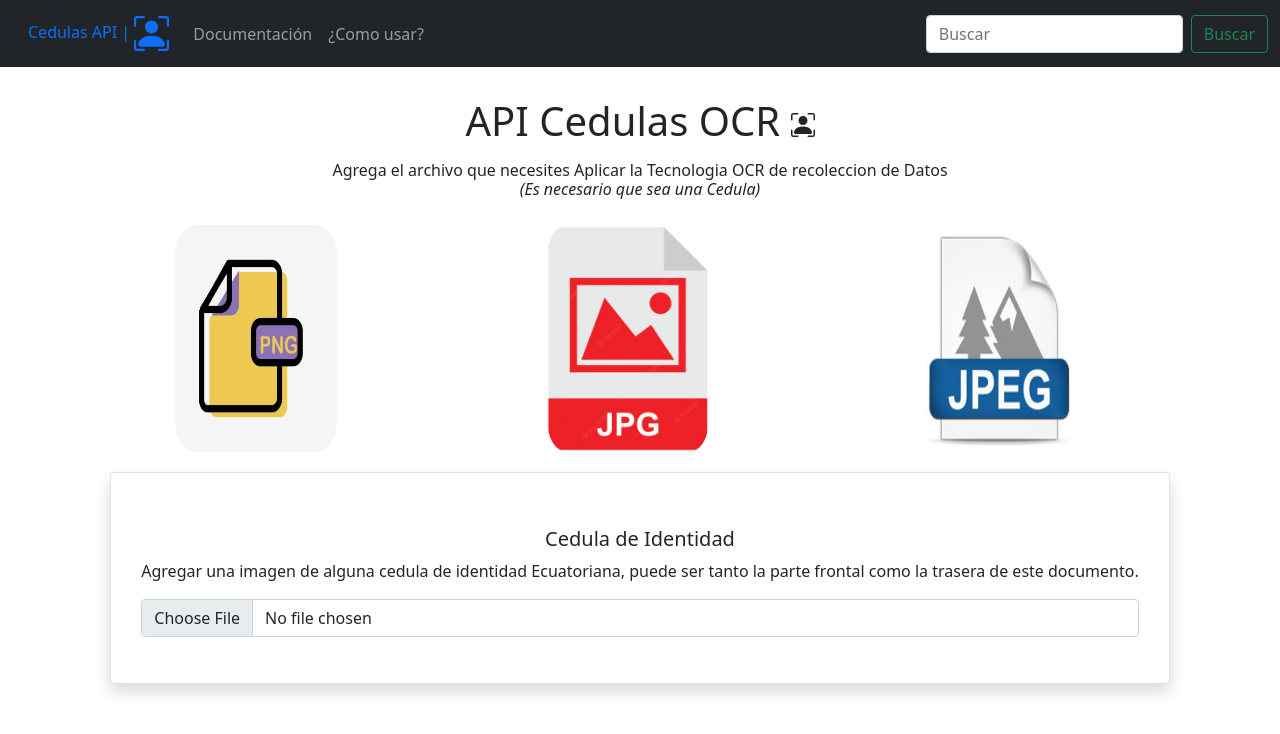
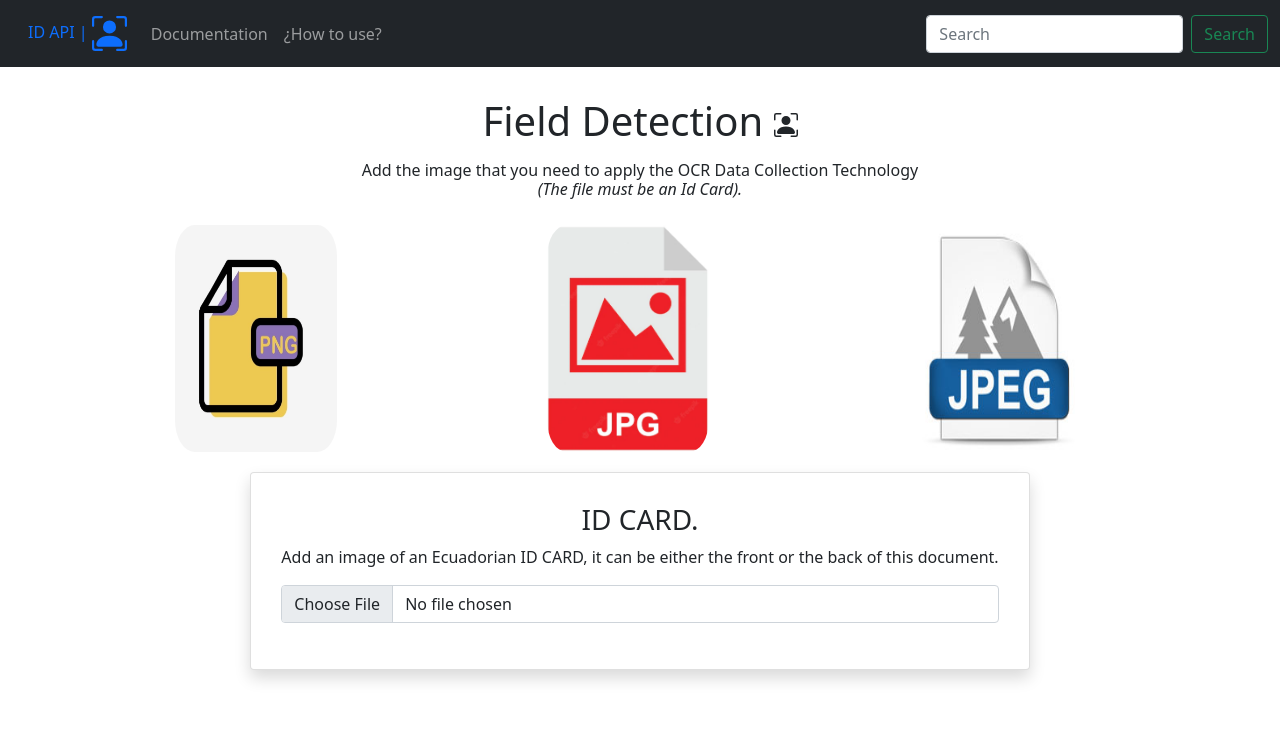
Before and after one commit to ErickAlejandro/cedulas-api-front, an Angular app: page /api-cedulas-ocr in a window 1280 px wide. Shown: the top 734 px of the page. Built offline with nearby package versions, Linux system fonts and the light colour scheme.

Commit message:
Added modified, traslated to English

```diff
--- a/src/app/app.component.html
+++ b/src/app/app.component.html
@@ -5,7 +5,7 @@
   <meta charset="UTF-8">
   <meta http-equiv="X-UA-Compatible" content="IE=edge">
   <meta name="viewport" content="width=\, initial-scale=1.0">
-  <title>Cedulas-API</title>
+  <title>ID-API</title>
 </head>
 
 <body>
@@ -13,7 +13,7 @@
   <!-- navigator -->
   <nav class="navbar navbar-expand-lg navbar-dark bg-dark">
     <div class="container-fluid">
-      <a class="nav-link" href="/api-cedulas-ocr">Cedulas API | <svg xmlns="http://www.w3.org/2000/svg" width="35" height="35"
+      <a class="nav-link" href="/api-cedulas-ocr">ID API | <svg xmlns="http://www.w3.org/2000/svg" width="35" height="35"
           fill="currentColor" class="bi bi-person-bounding-box" viewBox="0 0 16 16">
           <path
             d="M1.5 1a.5.5 0 0 0-.5.5v3a.5.5 0 0 1-1 0v-3A1.5 1.5 0 0 1 1.5 0h3a.5.5 0 0 1 0 1h-3zM11 .5a.5.5 0 0 1 .5-.5h3A1.5 1.5 0 0 1 16 1.5v3a.5.5 0 0 1-1 0v-3a.5.5 0 0 0-.5-.5h-3a.5.5 0 0 1-.5-.5zM.5 11a.5.5 0 0 1 .5.5v3a.5.5 0 0 0 .5.5h3a.5.5 0 0 1 0 1h-3A1.5 1.5 0 0 1 0 14.5v-3a.5.5 0 0 1 .5-.5zm15 0a.5.5 0 0 1 .5.5v3a1.5 1.5 0 0 1-1.5 1.5h-3a.5.5 0 0 1 0-1h3a.5.5 0 0 0 .5-.5v-3a.5.5 0 0 1 .5-.5z" />
@@ -25,13 +25,13 @@
       </button>
       <div class="collapse navbar-collapse" id="navbarNavAltMarkup">
         <div class="navbar-nav">
-          <a class="nav-link" aria-current="page" href="/documentacion">Documentación</a>
-          <a class="nav-link" href="/como-usar">¿Como usar?</a>
+          <a class="nav-link" aria-current="page" href="/documentacion">Documentation</a>
+          <a class="nav-link" href="/como-usar">¿How to use?</a>
         </div>
       </div>
       <form class="d-flex">
-        <input class="form-control me-2" type="search" placeholder="Buscar" aria-label="Search">
-        <button class="btn btn-outline-success" type="submit">Buscar</button>
+        <input class="form-control me-2" type="search" placeholder="Search" aria-label="Search">
+        <button class="btn btn-outline-success" type="submit">Search</button>
       </form>
     </div>
   </nav>
--- a/src/app/components/api-cedulas-ocr/api-cedulas-ocr.component.html
+++ b/src/app/components/api-cedulas-ocr/api-cedulas-ocr.component.html
@@ -1,12 +1,11 @@
 <script src="https://unpkg.com/sweetalert/dist/sweetalert.min.js"></script>
 <link rel="stylesheet" href="https://cdn.jsdelivr.net/npm/animate.css@3.5.2/animate.min.css" >
 <link rel="stylesheet" href="https://cdnjs.cloudflare.com/ajax/libs/animate.css/3.5.2/animate.min.css" >
-
 <html>
     <ng-container>
       <div id="title">
       <h1 id="title">
-        <p class="text-center animated pulse ">API Cedulas OCR <svg xmlns="http://www.w3.org/2000/svg" width="24" height="24"
+        <p class="text-center animated pulse ">Field Detection <svg xmlns="http://www.w3.org/2000/svg" width="24" height="24"
           fill="currentColor" class="bi bi-person-bounding-box" viewBox="0 0 16 16">
           <path
           d="M1.5 1a.5.5 0 0 0-.5.5v3a.5.5 0 0 1-1 0v-3A1.5 1.5 0 0 1 1.5 0h3a.5.5 0 0 1 0 1h-3zM11 .5a.5.5 0 0 1 .5-.5h3A1.5 1.5 0 0 1 16 1.5v3a.5.5 0 0 1-1 0v-3a.5.5 0 0 0-.5-.5h-3a.5.5 0 0 1-.5-.5zM.5 11a.5.5 0 0 1 .5.5v3a.5.5 0 0 0 .5.5h3a.5.5 0 0 1 0 1h-3A1.5 1.5 0 0 1 0 14.5v-3a.5.5 0 0 1 .5-.5zm15 0a.5.5 0 0 1 .5.5v3a1.5 1.5 0 0 1-1.5 1.5h-3a.5.5 0 0 1 0-1h3a.5.5 0 0 0 .5-.5v-3a.5.5 0 0 1 .5-.5z" />
@@ -15,13 +14,11 @@
       </h1>
     </div>
     </ng-container>
-
     <div class="container">
     <div class="row">
       <ng-container id="program_ocrd">
         <div class="text-center">
-          <h6>Agrega el archivo que necesites Aplicar la Tecnologia OCR de recoleccion de Datos <p class="fst-italic">(Es
-            necesario que sea una Cedula)</p>
+          <h6>Add the image that you need to apply the OCR Data Collection Technology <p class="fst-italic">(The file must be an Id Card).</p>
         </h6>
       </div>
       <div class="row" *ngIf="!preview">
@@ -36,8 +33,7 @@
   <!-- CARTA DE SUBIR EL ARCHIVO -->
     <div class="row">
       <div class="card shadow col-5 bg-body rounded animated fadeInUp" style="width: auto;">
-        <br>
-        <h5 class="card-title text-center ">Cedula de Identidad</h5>
+        <h3 class="card-title text-center ">ID CARD.</h3>
         <!-- PREVISTA DE LA IMAGEN -->
         <div id="div_img" align="center" *ngIf="preview && !this.canv_img">
           <img id="imageDraw" width="1000px" height="auto" [src]="preview" alt="Imagen de la cedula">
@@ -46,9 +42,7 @@
           <canvas id="micanvas"></canvas>
         </div>
         <div>
-          <p class="card-text text-center"> Agregar una imagen de alguna cedula de identidad Ecuatoriana, puede ser tanto
-            la
-            parte frontal como la trasera de este documento.</p>
+          <p class="card-text text-center"> Add an image of an Ecuadorian ID CARD, it can be either the front or the back of this document.</p>
           <div class="mb-3">
             <!-- definir componenete -->
             <input (change)="capturarFile($event)" class="form-control" type="file" id="formFile">
@@ -62,77 +56,77 @@
       <!-- CARTA PARA LOS CHECKS -->
       <div id="campos" class="card shadow col-7 bg-body rounded animated fadeInRight" *ngIf="loading == false" style="width:700px;">
 
-        <h5 class="card-text text-center">Información de la cedula</h5>
+        <h5 class="card-text text-center">Information of ID</h5>
         <div id="buttons">
           <br>
-          <button type="button" class="btn btn-info" (click)="refresh()">Nuevo Archivo</button>
+          <button type="button" class="btn btn-info" (click)="refresh()">New File</button>
         </div>
         <div id="button2">
           <br>
-          <button type="button" class="btn btn-danger" (click)="uncheck()">Resetear cuadros</button>
+          <button type="button" class="btn btn-danger" (click)="uncheck()">Reset drawing</button>
         </div>
 
         <table class="table table-dark">
           <thead>
             <tr>
-              <th scope="col" style="text-align: center;">CAMPO</th>
-              <th scope="col" style="text-align: center;">TEXTO</th>
-              <th scope="col" style="text-align: center;">DIBUJAR</th>
+              <th scope="col" style="text-align: center;">FIELD</th>
+              <th scope="col" style="text-align: center;">TEXT</th>
+              <th scope="col" style="text-align: center;">DRAW</th>
             </tr>
           </thead>
           <tbody class="post">
             <tr *ngIf="this.information_cedulas.cedula.text_ocr != '' " style="text-align: center;">
-              <td scope="row"> Cedula</td>
+              <td scope="row"> ID</td>
               <td scope="row">{{this.information_cedulas.cedula.text_ocr}}</td>
               <td scope="row"><input type="checkbox"  class="form-check-input" id="check_cedula"  (click)="draw_cedula()" value="false"> </td>
             </tr>
             <tr *ngIf="this.information_cedulas.nombres.text_ocr != '' " style="text-align: center;">
-              <td scope="row"> Nombres</td>
+              <td scope="row"> Names</td>
               <td scope="row">{{this.information_cedulas.nombres.text_ocr}}</td>
               <td scope="row"><input type="checkbox" class="form-check-input" id="check_nombres"  (click)="draw_nombre()" value="false"> </td>
             </tr>
             <tr *ngIf="this.information_cedulas.lugar_nacimiento.text_ocr != '' " style="text-align: center;">
-              <td scope="row"> Lugar de Nacimiento</td>
+              <td scope="row"> Place of Birth</td>
               <td scope="row">{{this.information_cedulas.lugar_nacimiento.text_ocr}}</td>
               <td scope="row"><input type="checkbox" class="form-check-input" id="check_lugar_nacimiento"  (click)="draw_lugar_nacimiento()" value="false"></td>
             </tr>
             <tr *ngIf="this.information_cedulas.fecha_nacimiento.text_ocr != '' " style="text-align: center;">
-              <td scope="row"> Fecha de Nacimiento</td>
+              <td scope="row"> Date of Birth</td>
               <td scope="row">{{this.information_cedulas.fecha_nacimiento.text_ocr}}</td>
               <td scope="row"><input type="checkbox" class="form-check-input" id="check_fecha_nacimiento"  (click)="draw_fecha_nacimiento()" value="false"> </td>
             </tr>
             <tr *ngIf="this.information_cedulas.nacionalidad.text_ocr != '' " style="text-align: center;">
-              <td scope="row"> Nacionalidad</td>
+              <td scope="row"> Nationality</td>
               <td scope="row">{{this.information_cedulas.nacionalidad.text_ocr}}</td>
               <td scope="row"><input type="checkbox" class="form-check-input" id="check_nacionalidad"  (click)="draw_nacionalidad()" value="false"> </td>
             </tr>
             <tr *ngIf="this.information_cedulas.sexo.text_ocr != '' " style="text-align: center;">
-              <td scope="row"> Sexo</td>
+              <td scope="row"> Sex</td>
               <td scope="row">{{this.information_cedulas.sexo.text_ocr}}</td>
               <td scope="row"><input type="checkbox" class="form-check-input" id="check_sexo"  (click)="draw_sexo()" value="false"></td>
             </tr>
             <tr *ngIf="this.information_cedulas.estado_civil.text_ocr != '' " style="text-align: center;">
-              <td scope="row"> Estado Civil</td>
+              <td scope="row"> Marital Status</td>
               <td scope="row">{{this.information_cedulas.estado_civil.text_ocr}}</td>
               <td scope="row"><input type="checkbox" class="form-check-input" id="check_estado_civil"  (click)="draw_estado_civil()" value="false"> </td>
             </tr>
             <tr *ngIf="this.information_cedulas.foto.text_ocr != '' " style="text-align: center;">
-              <td scope="row"> Foto</td>
+              <td scope="row"> Picture</td>
               <td scope="row">{{this.information_cedulas.foto.text_ocr}}</td>
-              <td scope="row"> <input type="checkbox" class="form-check-input" id="check_foto" (click)="draw_foto()" value="false"> </td>
+              <td scope="row"> <input type="checkbox" class="form-check-input" id="check_foto" (click)="draw_foto()" value="false"></td>
             </tr>
             <tr *ngIf="this.information_cedulas.fecha_expiracion.text_ocr != '' " style="text-align: center;">
-              <td scope="row"> Fecha de Expiracion</td>
+              <td scope="row"> Date of Expiration</td>
               <td scope="row">{{this.information_cedulas.fecha_expiracion.text_ocr}}</td>
               <td scope="row"> <input type="checkbox" class="form-check-input" id="check_fecha_expiracion" (click)="draw_fecha_expiracion()" value="false"> </td>
             </tr>
             <tr *ngIf="this.information_cedulas.huella_digital.text_ocr != '' " style="text-align: center;">
-              <td scope="row"> Huella Digital</td>
+              <td scope="row"> Fingerprint</td>
               <td scope="row">{{this.information_cedulas.huella_digital.text_ocr}}</td>
               <td scope="row"> <input type="checkbox" class="form-check-input" id="check_huella_digital" (click)="draw_huella_digital()" value="false"></td>
             </tr>
             <tr *ngIf="this.information_cedulas.firma.text_ocr != '' " style="text-align: center;">
-              <td scope="row"> Firma</td>
+              <td scope="row"> Signature</td>
               <td scope="row">{{this.information_cedulas.firma.text_ocr}}</td>
               <td scope="row"> <input type="checkbox" class="form-check-input" id="check_firma" (click)="draw_firma()" value="false"></td>
             </tr>
--- a/src/app/components/api-cedulas-ocr/api-cedulas-ocr.component.ts
+++ b/src/app/components/api-cedulas-ocr/api-cedulas-ocr.component.ts
@@ -132,8 +132,8 @@ export class ApiCedulasOcrComponent implements OnInit {
           Object.assign(this.information_img, this.obj2)
 
           console.log('Respuesta del servidor: ', this.obj = this.information_cedulas, 'Dimensiones: ' , this.obj2 = this.information_img);
-          this.img_canvas()
-          this.validar_cedula()
+          this.img_canvas();
+          this.validar_cedula();
           this.canv_img = true;
           return this.obj
         })
@@ -210,9 +210,8 @@ export class ApiCedulasOcrComponent implements OnInit {
     if(this.check_huella_digital != this.check_huella_digital.checked){
       this.check_huella_digital.checked = false;
     }
-
     if(this.check_foto != this.check_foto.checked){
-      this.check_foto.checked = false;
+      this.check_foto = false;
     }
 
     if(this.check_firma != this.check_firma.checked){
```
